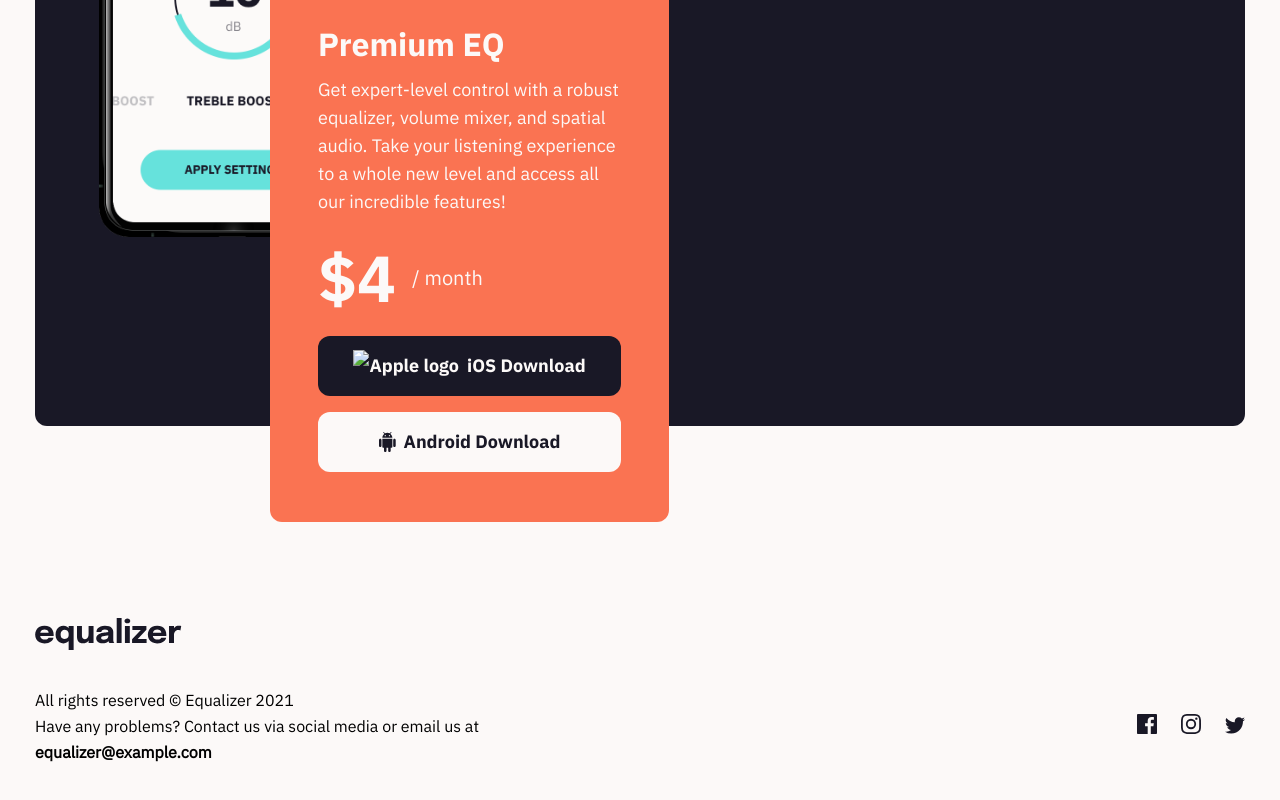
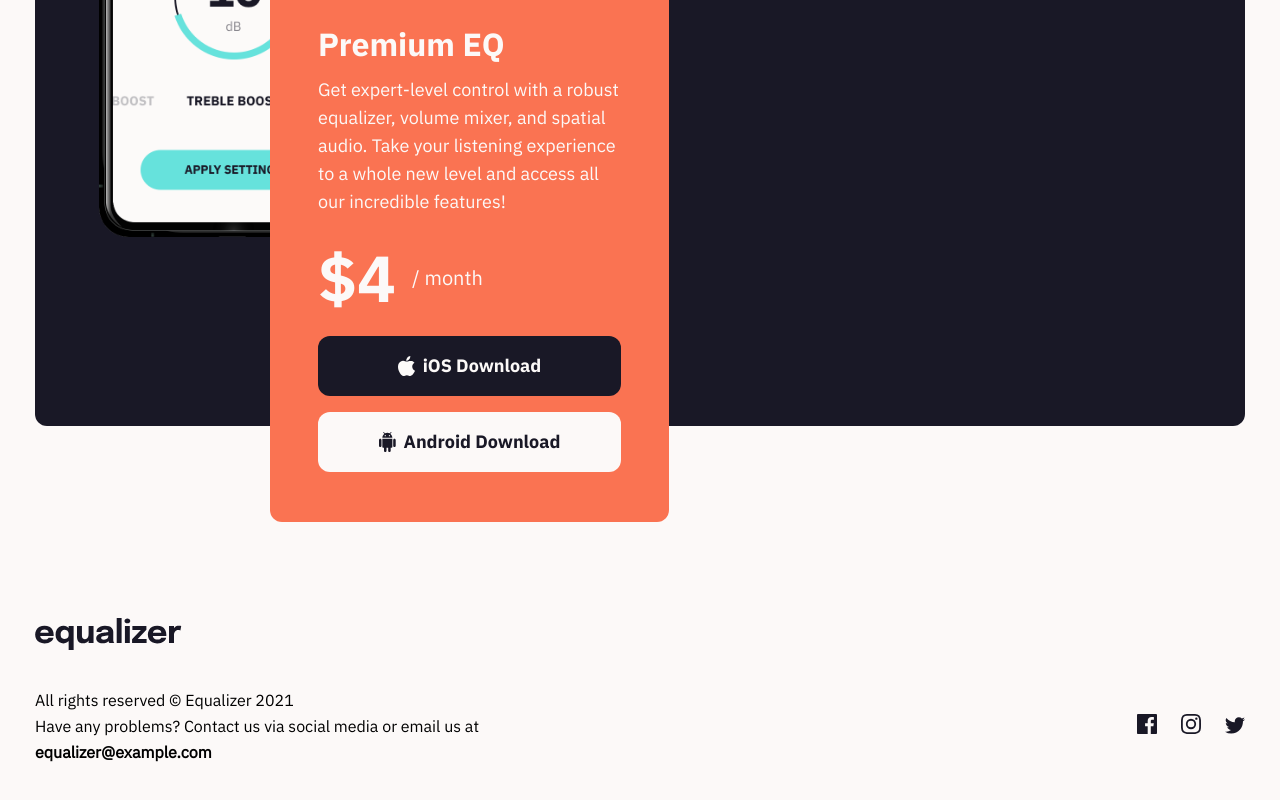
Before and after one commit to brian-jensen/equalizer-landing-page, a plain HTML site: page index.html in a window 1280 px wide. Shown: the part 862-1662 px from the top of the page. Drawn offline with Linux system fonts and the light colour scheme; the site is published under a folder, as on GitHub Pages, so addresses that start at the root find nothing.

Commit message:
Fix path to Apple logo

```diff
--- a/index.html
+++ b/index.html
@@ -43,7 +43,7 @@
           <p class="price">&#36;4</p>
           <p class="duration">&#47; month</p>
         </div>
-        <button class="btn-ios"><img src="/assets/icon-apple.svg" alt="Apple logo"> iOS Download</button>
+        <button class="btn-ios"><img src="./assets/icon-apple.svg" alt="Apple logo"> iOS Download</button>
         <button class="btn-android"><img src="./assets/icon-android.svg" alt="Android logo"> Android Download</button>
       </section>
     </main>
```
